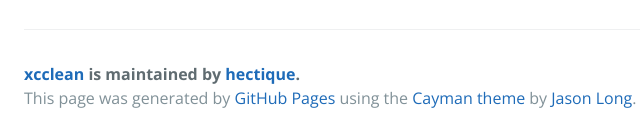
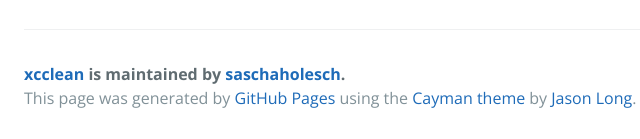
Before and after one commit to saschaholesch/xcclean, a plain HTML site: page index.html in a window 1280 px wide. Shown: the part 2560-2699 px from the top of the page, 200-840 px from the left. Drawn offline with nearby package versions, Linux system fonts and the light colour scheme.

Commit message:
Create gh-pages branch via GitHub

```diff
--- a/index.html
+++ b/index.html
@@ -2,7 +2,7 @@
 <html lang="en-us">
   <head>
     <meta charset="UTF-8">
-    <title>xcclean by hectique</title>
+    <title>xcclean by saschaholesch</title>
     <meta name="viewport" content="width=device-width, initial-scale=1">
     <link rel="stylesheet" type="text/css" href="stylesheets/normalize.css" media="screen">
     <link href='https://fonts.googleapis.com/css?family=Open+Sans:400,700' rel='stylesheet' type='text/css'>
@@ -13,9 +13,9 @@
     <section class="page-header">
       <h1 class="project-name">xcclean</h1>
       <h2 class="project-tagline">A CLI tool to help recovering disk space from Xcode</h2>
-      <a href="https://github.com/hectique/xcclean" class="btn">View on GitHub</a>
-      <a href="https://github.com/hectique/xcclean/zipball/master" class="btn">Download .zip</a>
-      <a href="https://github.com/hectique/xcclean/tarball/master" class="btn">Download .tar.gz</a>
+      <a href="https://github.com/saschaholesch/xcclean" class="btn">View on GitHub</a>
+      <a href="https://github.com/saschaholesch/xcclean/zipball/master" class="btn">Download .zip</a>
+      <a href="https://github.com/saschaholesch/xcclean/tarball/master" class="btn">Download .tar.gz</a>
     </section>
 
     <section class="main-content">
@@ -111,7 +111,7 @@
 </ul>
 
       <footer class="site-footer">
-        <span class="site-footer-owner"><a href="https://github.com/hectique/xcclean">xcclean</a> is maintained by <a href="https://github.com/hectique">hectique</a>.</span>
+        <span class="site-footer-owner"><a href="https://github.com/saschaholesch/xcclean">xcclean</a> is maintained by <a href="https://github.com/saschaholesch">saschaholesch</a>.</span>
 
         <span class="site-footer-credits">This page was generated by <a href="https://pages.github.com">GitHub Pages</a> using the <a href="https://github.com/jasonlong/cayman-theme">Cayman theme</a> by <a href="https://twitter.com/jasonlong">Jason Long</a>.</span>
       </footer>
```
